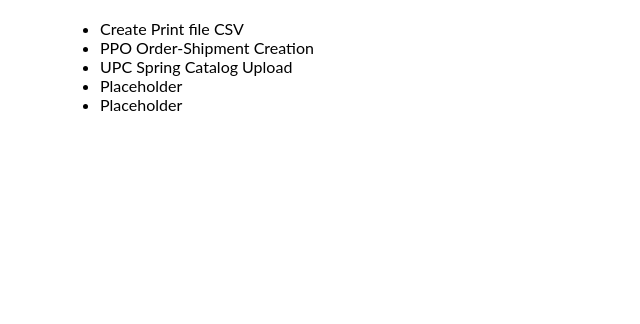
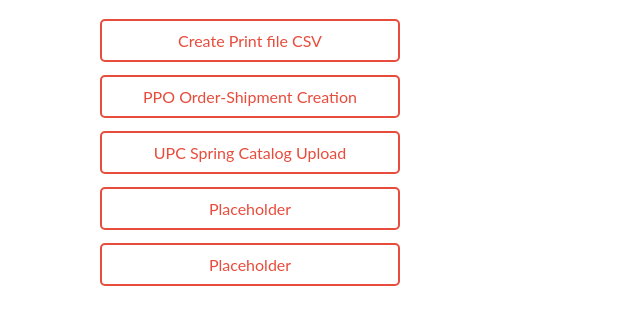
Before and after one commit to ssharma-ss/spring-tools, a plain HTML site: page index.html in a window 1280 px wide. Shown: the part 182-506 px from the top of the page, without its empty margins (0-640 px from the left). Drawn offline with nearby package versions, Linux system fonts and the light colour scheme.

Commit message:
Update styles.css

```diff
--- a/styles.css
+++ b/styles.css
@@ -23,7 +23,8 @@
     text-rendering: optimizeLegibility;
     transition: all 1s cubic-bezier(.165, .84, .44, 1);
     transform-style: flat;
-    -webkit-transform-style: flat
+    -webkit-transform-style: flat;
+    font-family: 'Lato', Arial, Helvetica, sans-serif;
 }
 
 a,
@@ -54,6 +55,51 @@ body {
     color: #000;
     transition: transform 200ms cubic-bezier(.94,.03,.03,.98)
 }
+
+.img-logo {
+    height: 6em;
+}
+
+.link-li {
+    margin: 10px 0;
+    list-style-type: none;
+    width: 300px;
+}
+
+.link-list {
+    position: relative;
+    display: inline-block;
+    width: 100%;
+    color: #e74c3c;
+    overflow: hidden;
+    padding: 10px;
+    transition: all .2s cubic-bezier(.94,.03,.03,.98);
+    border: 2px solid #e74c3c;
+    text-align: center;
+    border-radius: 5px;
+}
+
+/* .link-list:before {
+    position: absolute;
+    background-color: #e74c3c;
+    width: 100%;
+    height: 100%;
+    right: 50%;
+    top: 0;
+    content: '';
+    z-index: -1;
+    transition: all 1ms cubic-bezier(.94,.03,.03,.98);
+} */
+
+.link-list:hover {
+    background-color: #e74c3c;
+    color:white !important;
+}
+
+/* .link-list:hover:before {
+    right: 0;
+    top: 0;
+} */
 
 .__loader_content {
     position: fixed;
```
